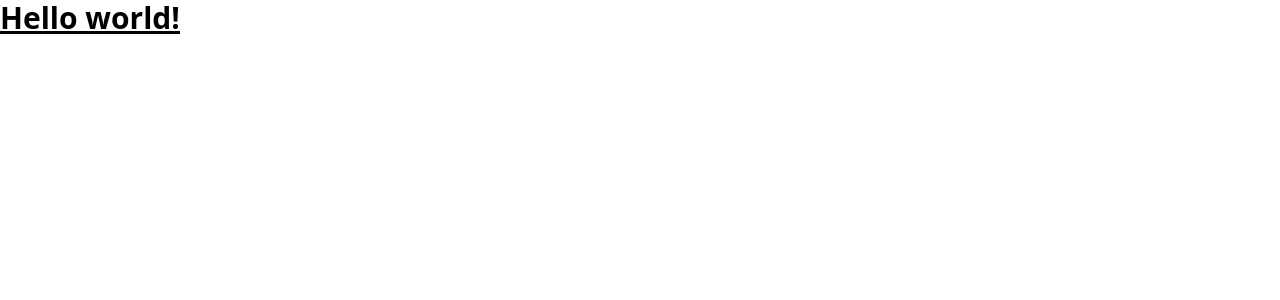
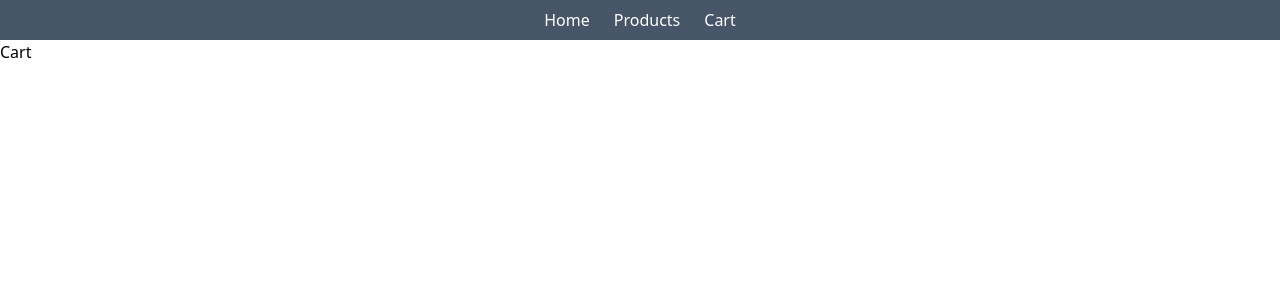
Before and after one commit to abdulmoiez876/Inventory-Management-MERN, a React (Create React App) app in the folder client/: page /cart in a window 1280 px wide. Shown: the top 300 px of the page. Built offline with nearby package versions, Linux system fonts and the light colour scheme.

Commit message:
frontend work started

```diff
--- a/client/package.json
+++ b/client/package.json
@@ -8,6 +8,7 @@
     "@testing-library/user-event": "^13.5.0",
     "react": "^18.2.0",
     "react-dom": "^18.2.0",
+    "react-router-dom": "^6.8.0",
     "react-scripts": "5.0.1",
     "web-vitals": "^2.1.4"
   },
--- a/client/src/App.js
+++ b/client/src/App.js
@@ -1,8 +1,20 @@
+import { Routes, Route } from 'react-router-dom';
+
+import Home from './components/home/Home';
+import Navbar from './components/navbar/Navbar';
+import Cart from './components/cart/Cart';
+import Products from './components/products/Products';
+
 function App() {
   return (
-    <h1 className="text-3xl font-bold underline">
-      Hello world!
-    </h1>
+    <>
+      <Navbar/>
+      <Routes>
+        <Route path="/" element={<Home />} />
+        <Route path="/cart" element={<Cart />} />
+        <Route path="/products" element={<Products />} />
+      </Routes>
+    </>
   );
 }
 
--- /dev/null
+++ b/client/src/components/cart/Cart.jsx
@@ -0,0 +1,7 @@
+import React from 'react'
+
+export default function Cart() {
+  return (
+    <div>Cart</div>
+  )
+}
--- /dev/null
+++ b/client/src/components/home/Home.jsx
@@ -0,0 +1,9 @@
+import React from 'react'
+
+export default function Home() {
+    return (
+        <h1 className="text-3xl font-bold underline">
+            Hello world!
+        </h1>
+    )
+}
--- /dev/null
+++ b/client/src/components/navbar/Navbar.jsx
@@ -0,0 +1,12 @@
+import React from 'react'
+import { Link } from 'react-router-dom'
+
+export default function Navbar() {
+  return (
+    <div className="flex bg-slate-600 text-white items-center gap-x-6 h-10 p-2 w-full justify-center">
+      <Link to={'/'}>Home</Link>
+      <Link to={'/products'}>Products</Link>
+      <Link to={'/cart'}>Cart</Link>
+    </div>
+  )
+}
--- /dev/null
+++ b/client/src/components/products/Products.jsx
@@ -0,0 +1,7 @@
+import React from 'react'
+
+export default function Products() {
+  return (
+    <div>Products</div>
+  )
+}
--- a/client/src/index.js
+++ b/client/src/index.js
@@ -1,11 +1,15 @@
 import React from 'react';
 import ReactDOM from 'react-dom/client';
+import { BrowserRouter } from 'react-router-dom';
+
 import './index.css';
 import App from './App';
 
 const root = ReactDOM.createRoot(document.getElementById('root'));
 root.render(
   <React.StrictMode>
-    <App />
+    <BrowserRouter>
+      <App />
+    </BrowserRouter>
   </React.StrictMode>
 );
```
Also changed, not shown: 1 other file (tests, documents, lock files or other folders).
